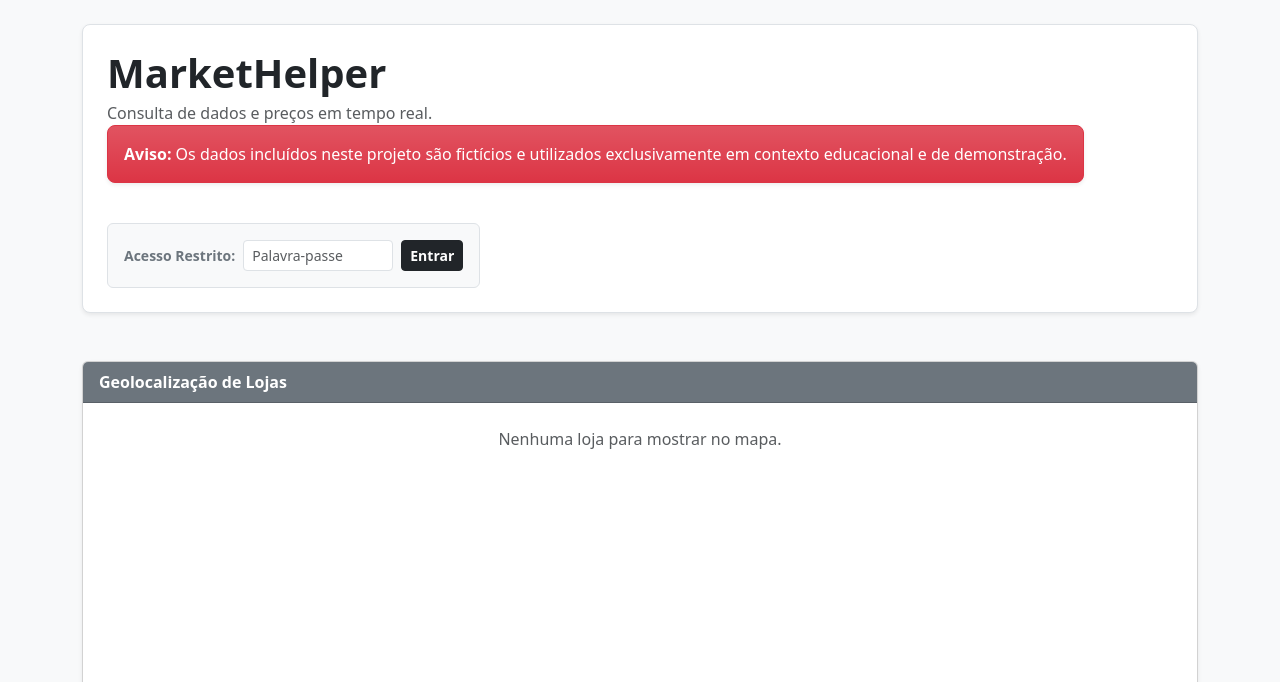
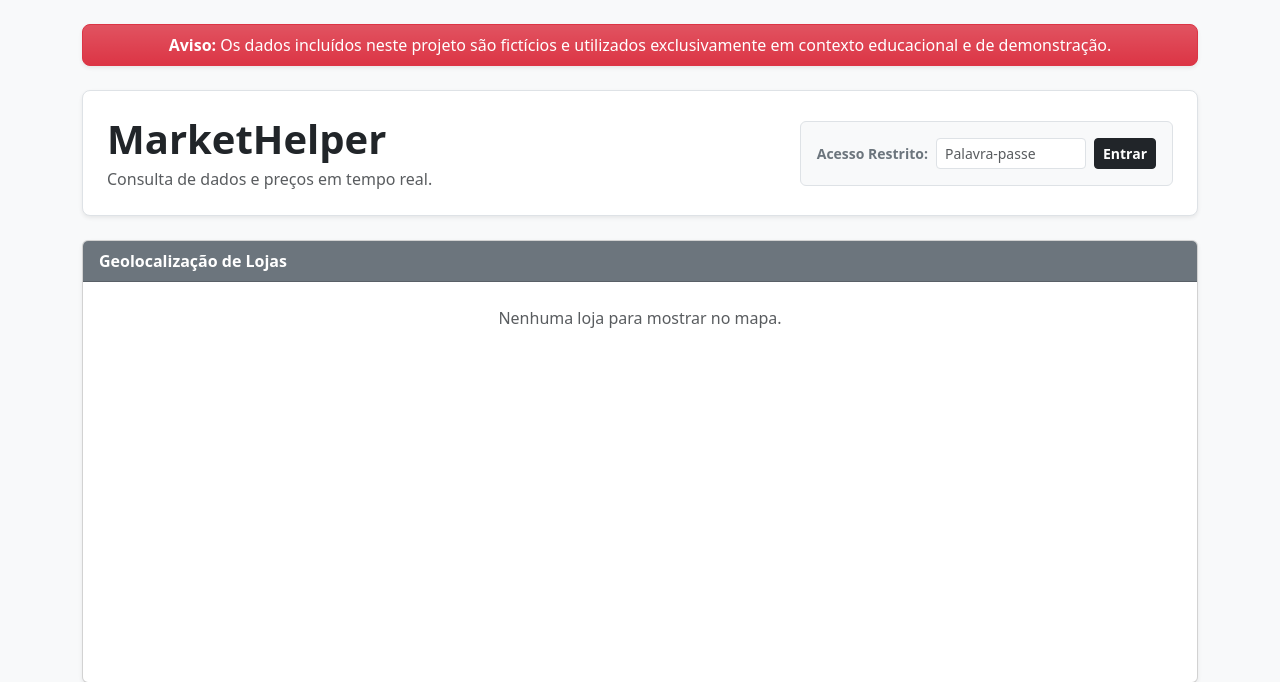
Before and after one commit to Joao-RSM/mads-marketHelper-dashboard, a Flask app: page / in a window 1280 px wide. Shown: the top 682 px of the page. Run offline with Flask 3, Linux system fonts and the light colour scheme.

Commit message:
Update landing.html

```diff
--- a/templates/landing.html
+++ b/templates/landing.html
@@ -1,17 +1,19 @@
 {% extends 'base.html' %}
 {% block title %}Início - MarketHelper{% endblock %}
 {% block content %}
+
+<div class="p-2 mb-4 bg-danger bg-gradient text-white rounded-3 shadow-sm border border-danger d-flex align-items-center justify-content-center text-center">
+    <p class="fs-6 mb-0 fw-medium">
+        <span class="fw-bold">Aviso:</span> Os dados incluídos neste projeto são fictícios e utilizados exclusivamente em contexto educacional e de demonstração.
+    </p>
+</div>
+
 <div class="row mb-4">
     <div class="col-md-12">
-        <div class="p-4 mb-4 bg-white rounded-3 shadow-sm border d-flex justify-content-between align-items-center flex-wrap gap-3">
+        <div class="p-4 bg-white rounded-3 shadow-sm border d-flex justify-content-between align-items-center flex-wrap gap-3">
             <div>
                 <h1 class="display-6 fw-bold text-dark mb-1">MarketHelper</h1>
                 <p class="fs-6 text-muted mb-0">Consulta de dados e preços em tempo real.</p>
-                <div class="p-3 mb-4 bg-danger bg-gradient text-white rounded-3 shadow-sm border border-danger d-flex align-items-center justify-content-center text-center">
-                    <p class="fs-6 mb-0 fw-medium">
-                        <span class="fw-bold">Aviso:</span> Os dados incluídos neste projeto são fictícios e utilizados exclusivamente em contexto educacional e de demonstração.
-                    </p>
-                </div>
             </div>
 
             <div class="bg-light p-3 rounded border">
```
